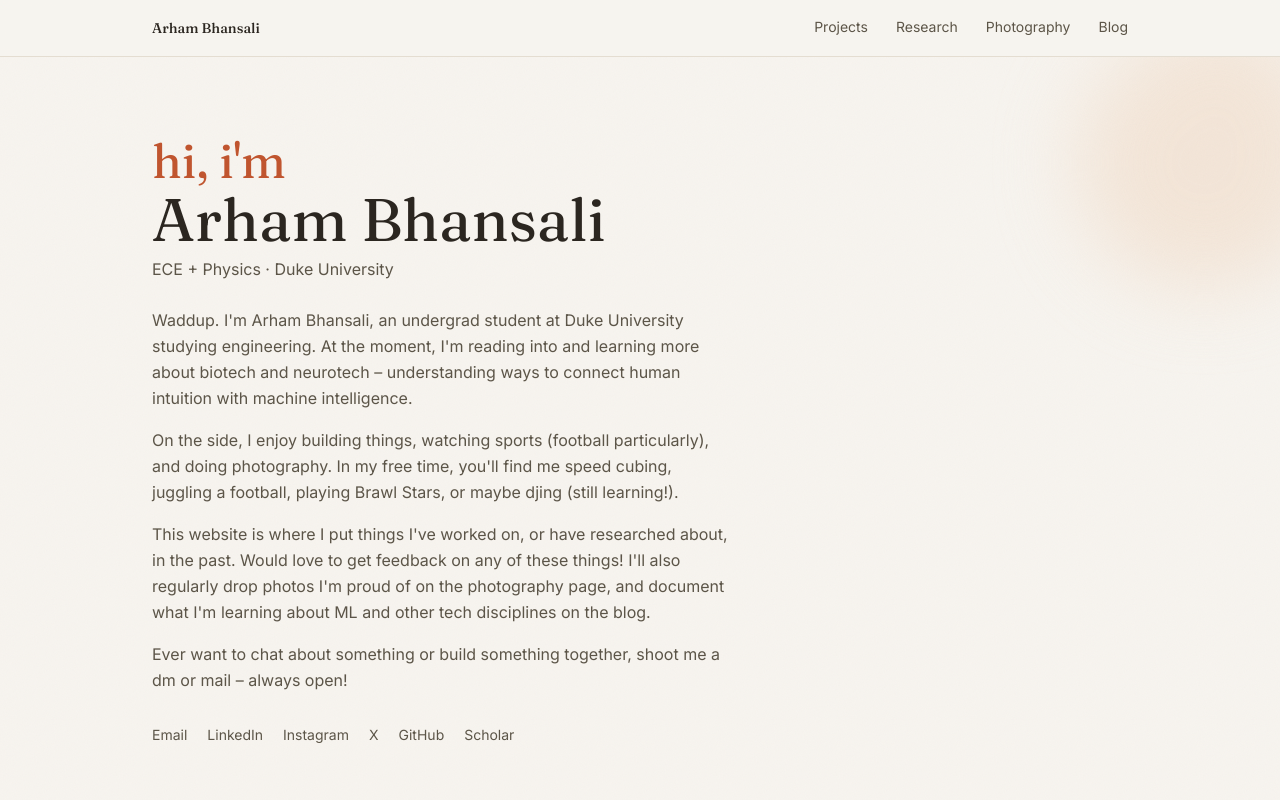
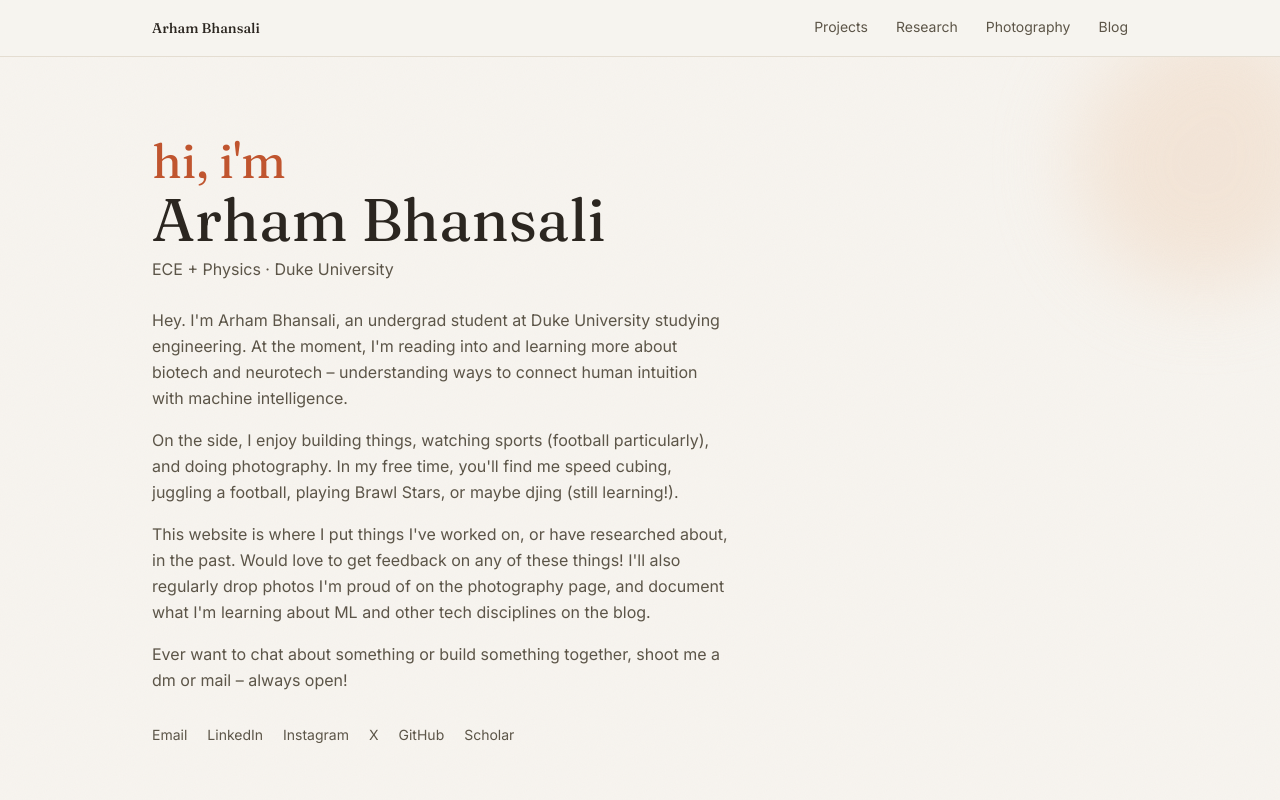
Before and after one commit to ArhamBhansali-ab/personal_website, a Next.js app: page / in a window 1280 px wide. Shown: the top 800 px of the page. Built offline with nearby package versions, Linux system fonts and the light colour scheme.

Commit message:
changed the intro

```diff
--- a/content/site.ts
+++ b/content/site.ts
@@ -5,7 +5,7 @@ export const site = {
   bioShort:
     "Electrical & Computer Engineering / Physics student at Duke. I build neurotech, embedded systems, and ML for signal-driven product experiences.",
   bioLong: [
-    "Waddup. I'm Arham Bhansali, an undergrad student at Duke University studying engineering. At the moment, I'm reading into and learning more about biotech and neurotech – understanding ways to connect human intuition with machine intelligence.",
+    "Hey. I'm Arham Bhansali, an undergrad student at Duke University studying engineering. At the moment, I'm reading into and learning more about biotech and neurotech – understanding ways to connect human intuition with machine intelligence.",
     "On the side, I enjoy building things, watching sports (football particularly), and doing photography. In my free time, you'll find me speed cubing, juggling a football, playing Brawl Stars, or maybe djing (still learning!).",
     "This website is where I put things I've worked on, or have researched about, in the past. Would love to get feedback on any of these things! I'll also regularly drop photos I'm proud of on the photography page, and document what I'm learning about ML and other tech disciplines on the blog.",
     "Ever want to chat about something or build something together, shoot me a dm or mail – always open!",
```
